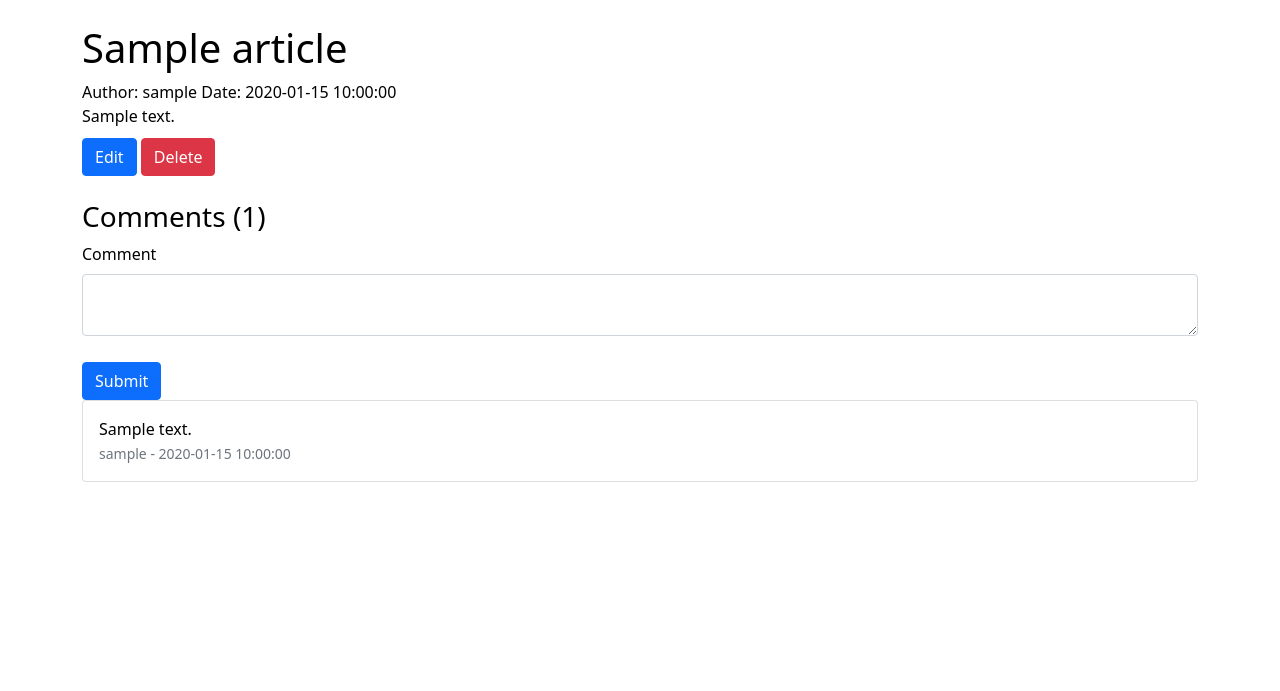
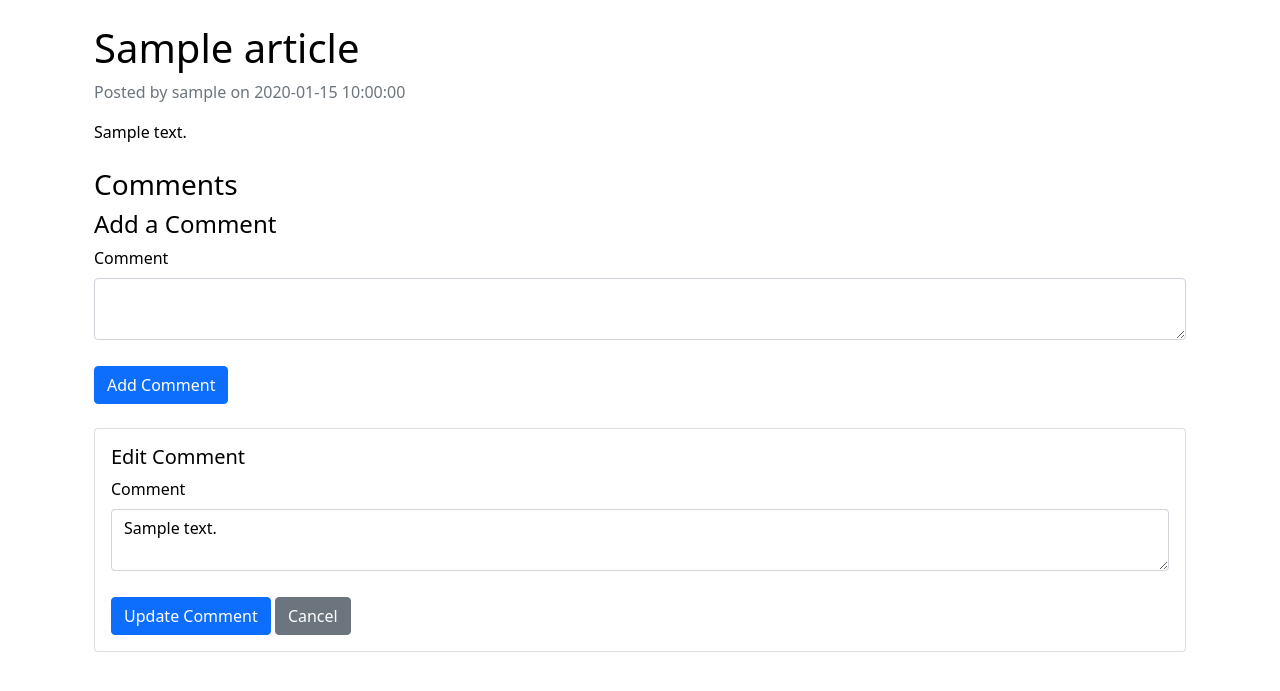
Before and after one commit to discipleartem/flask_blog, a Flask app: page /article/1?edit_comment_id=1 in a window 1280 px wide. Shown: the part 56-747 px from the top of the page. Run offline with Flask 3, Linux system fonts and the light colour scheme; a user stored in the database is signed in; tables that the repository leaves empty hold one stand-in row (values such as "Sample post"); some libraries are stand-ins or nearby versions.

Commit message:
Реализация функциональности редактирования и удаления комментариев
добавляет возможность редактировать комментарии непосредственно на странице статьи, без перехода на отдельную страницу. Ключевые изменения:

- Добавлены методы Comment.get_by_id и update в модель Comment
- Модифицирован article_routes.py для поддержки встроенного редактирования комментариев
- Обновлен comment_routes.py с функциональностью редактирования и удаления
- Переработан шаблон просмотра статьи для отображения форм редактирования на месте
- Добавлена защита CSRF с использованием Flask-WTF CSRFProtect
- Улучшен пользовательский интерфейс управления комментариями с кнопками редактирования/удаления
- Разделены формы нового комментария и редактирования для предотвращения конфликтов данных

```diff
--- a/app/models/comment.py
+++ b/app/models/comment.py
@@ -26,6 +26,13 @@ class Comment:
         return [Comment(**dict(comment)) for comment in comments]
 
     @staticmethod
+    def get_by_id(article_id, comment_id):
+        """Получение комментария по ID"""
+        db = get_db()
+        comment = db.execute('SELECT * FROM comments WHERE id = ? AND article_id = ?', (comment_id, article_id)).fetchone()
+        return Comment(**dict(comment)) if comment else None
+
+    @staticmethod
     def create(content, article_id, user_id):
         """Создание нового комментария"""
         db = get_db()
@@ -36,6 +43,15 @@ class Comment:
         db.commit()
         return cursor.lastrowid
 
+    def update(self, content):
+        """Обновление комментария"""
+        db = get_db()
+        db.execute(
+            'UPDATE comments SET content = ? WHERE id = ? AND article_id = ?',
+            (content, self.id, self.article_id)
+        )
+        db.commit()
+
     def delete(self):
         """Удаление комментария"""
         db = get_db()
--- a/app/routes/article_routes.py
+++ b/app/routes/article_routes.py
@@ -1,4 +1,4 @@
-from flask import Blueprint, render_template, redirect, url_for, flash
+from flask import Blueprint, render_template, redirect, url_for, flash, request
 from flask_login import login_required, current_user
 from werkzeug.exceptions import abort
 
@@ -21,18 +21,35 @@ def list_articles():
     articles = Article.get_all()
     return render_template('articles/list.html', articles=articles)
 
-@bp.route('/article/<int:article_id>')
+
+
+@bp.route('/article/<int:article_id>', methods=['GET'])
 def view_article(article_id):
-    """
-    Просмотр отдельной статьи
-    Также отображает форму комментариев и список существующих комментариев
-    """
     article = Article.get_by_id(article_id)
-    if article is None:
-        abort(404)  # Возвращаем 404, если статья не найдена
-    form = CommentForm()
+    if not article:
+        flash('Article not found.', 'danger')
+        return redirect(url_for('articles.list_articles'))
+
     comments = Comment.get_by_article_id(article_id)
-    return render_template('articles/view.html', article=article, comments=comments, form=form)
+    new_comment_form = CommentForm()  # Форма для нового комментария
+    edit_comment_form = None  # По умолчанию форма редактирования не нужна
+
+
+    # Если есть параметр edit_comment_id, значит пользователь хочет редактировать комментарий
+    edit_comment_id = request.args.get('edit_comment_id')
+    if edit_comment_id and current_user.is_authenticated:
+        edit_comment = Comment.get_by_id(article_id, int(edit_comment_id))
+        if edit_comment and edit_comment.user_id == current_user.id:
+            edit_comment_form = CommentForm()
+            edit_comment_form.content.data = edit_comment.content
+
+    return render_template('articles/view.html',
+                           article=article,
+                           comments=comments,
+                           new_comment_form=new_comment_form,
+                           edit_comment_form=edit_comment_form)
+
+
 
 @bp.route('/article/new', methods=['GET', 'POST'])
 @login_required  # Требуется аутентификация для создания статьи
@@ -44,6 +61,8 @@ def new_article():
         flash('Article created successfully!', 'success')
         return redirect(url_for('articles.list_articles'))
     return render_template('articles/form.html', form=form)
+
+
 
 @bp.route('/article/<int:article_id>/edit', methods=['GET', 'POST'])
 @login_required  # Требуется аутентификация для редактирования
@@ -67,6 +86,8 @@ def edit_article(article_id):
         return redirect(url_for('articles.view_article', article_id=article.id))
     return render_template('articles/form.html', form=form, article=article)
 
+
+
 @bp.route('/article/<int:article_id>/delete', methods=['POST'])
 @login_required  # Требуется аутентификация для удаления
 def delete_article(article_id):
--- a/app/templates/articles/view.html
+++ b/app/templates/articles/view.html
@@ -1,53 +1,76 @@
 {% extends "base.html" %}
 
+{% block title %}{{ article.title }}{% endblock %}
+
 {% block content %}
-<div class="article-container">
+<div class="container mt-4">
     <h1>{{ article.title }}</h1>
-    <div class="article-meta">
-        <span>Author: {{ article.author }}</span>
-        <span>Date: {{ article.created_at }}</span>
-    </div>
-    <div class="article-content">
+    <p class="text-muted">Posted by {{ article.author }} on {{ article.created_at }}</p>
+
+    <div class="article-content mb-4">
         {{ article.content }}
     </div>
 
-    {% if current_user.id == article.user_id %}
-    <div class="article-actions">
-        <a href="{{ url_for('articles.edit_article', article_id=article.id) }}" class="btn btn-primary">Edit</a>
-        <form action="{{ url_for('articles.delete_article', article_id=article.id) }}" method="post" class="d-inline">
-            <button type="submit" class="btn btn-danger" onclick="return confirm('Are you sure?')">Delete</button>
+    <h3>Comments</h3>
+
+    <!-- New Comment Form -->
+    {% if current_user.is_authenticated %}
+    <div class="mb-4">
+        <h4>Add a Comment</h4>
+        <form method="POST" action="{{ url_for('comments.create_comment', article_id=article.id) }}">
+            {{ new_comment_form.csrf_token }}
+            <div class="mb-3">
+                {{ new_comment_form.content.label(class="form-label") }}
+                {{ new_comment_form.content(class="form-control") }}
+            </div>
+            <button type="submit" class="btn btn-primary">Add Comment</button>
         </form>
     </div>
     {% endif %}
 
-    <div class="comments-section mt-4">
-        <h3>Comments ({{ comments|length }})</h3>
+    <!-- Comments List -->
+    <div class="comments-section">
+        {% for comment in comments %}
+        <div class="comment card mb-3" id="comment-{{ comment.id }}">
+            <div class="card-body">
+                <!-- Если это комментарий, который надо редактировать, показываем форму редактирования -->
+                {% if request.args.get('edit_comment_id')|int == comment.id and current_user.id == comment.user_id and edit_comment_form %}
+                    <h5 class="card-title">Edit Comment</h5>
+                    <form method="POST" action="{{ url_for('comments.edit_comment', article_id=article.id, comment_id=comment.id) }}">
+                        {{ edit_comment_form.csrf_token }}
+                        <div class="mb-3">
+                            {{ edit_comment_form.content.label(class="form-label") }}
+                            {{ edit_comment_form.content(class="form-control") }}
+                        </div>
+                        <button type="submit" class="btn btn-primary">Update Comment</button>
+                        <a href="{{ url_for('articles.view_article', article_id=article.id) }}" class="btn btn-secondary">Cancel</a>
+                    </form>
+                <!-- Иначе показываем содержимое комментария -->
+                {% else %}
+                    <p class="card-text">{{ comment.content }}</p>
+                    <p class="card-subtitle text-muted">
+                        Posted by {{ comment.author }} on {{ comment.created_at }}
+                    </p>
 
-        {% if current_user.is_authenticated %}
-            {% include 'comments/_form.html' %}
+                    <!-- Кнопки управления комментарием -->
+                    {% if current_user.id == comment.user_id %}
+                    <div class="mt-2">
+                        <a href="{{ url_for('articles.view_article', article_id=article.id, edit_comment_id=comment.id) }}"
+                           class="btn btn-sm btn-outline-primary">Edit</a>
+
+                        <form class="d-inline" method="POST"
+                              action="{{ url_for('comments.delete_comment', article_id=article.id, comment_id=comment.id) }}">
+                            {{ new_comment_form.csrf_token }}
+                            <button type="submit" class="btn btn-sm btn-outline-danger">Delete</button>
+                        </form>
+                    </div>
+                    {% endif %}
+                {% endif %}
+            </div>
+        </div>
         {% else %}
-            <p class="text-muted">Please <a href="{{ url_for('auth.login') }}">login</a> to leave a comment</p>
-        {% endif %}
-
-        <div class="comments-list">
-            {% if comments %}
-                {% for comment in comments %}
-                <div class="comment-item card mb-2">
-                    <div class="card-body">
-                        <div class="comment-content">{{ comment.content }}</div>
-                        <div class="comment-meta text-muted">
-                            <small>
-                                {{ comment.author }} -
-                                {{ comment.created_at }}
-                            </small>
-                        </div>
-                    </div>
-                </div>
-                {% endfor %}
-            {% else %}
-                <p class="text-muted">No comments yet</p>
-            {% endif %}
-        </div>
+        <p>No comments yet.</p>
+        {% endfor %}
     </div>
 </div>
 {% endblock %}
--- a/app/templates/comments/_form.html
+++ b/app/templates/comments/_form.html
@@ -1,8 +1,26 @@
-<form method="POST" action="{{ url_for('comments.manage_comments', article_id=article.id) }}">
-    {{ form.hidden_tag() }}
-    <div class="mb-3">
-        {{ form.content.label(class="form-label") }}
-        {{ form.content(class="form-control") }}
-    </div>
-    {{ form.submit(class="btn btn-primary") }}
+<form method="POST" action="{% if comment %}
+                                {{ url_for('comments.edit_comment', article_id=article.id, comment_id=comment.id) }}
+                            {% else %}
+                                {{ url_for('comments.create_comment', article_id=article.id) }}
+                            {% endif %}">
+    {% if edit_form and comment %}
+        {{ edit_form.csrf_token }}
+        <div class="mb-3">
+            {{ edit_form.content.label(class="form-label") }}
+            {{ edit_form.content(class="form-control") }}
+        </div>
+    {% else %}
+        {{ new_comment_form.csrf_token }}
+        <div class="mb-3">
+            {{ new_comment_form.content.label(class="form-label") }}
+            {{ new_comment_form.content(class="form-control") }}
+        </div>
+    {% endif %}
+
+    <button type="submit" class="btn btn-primary">
+        {% if comment %}Update Comment{% else %}Add Comment{% endif %}
+    </button>
+    {% if comment %}
+        <a href="{{ url_for('articles.view_article', article_id=article.id) }}" class="btn btn-secondary">Cancel</a>
+    {% endif %}
 </form>
```
Also changed, not shown: app/__init__.py (+10 -0 lines), app/routes/comment_routes.py (+38 -2 lines), app/templates/comments/_comment.html (+13 -0 lines), app/templates/comments/section.html (added, +32 -0 lines), 1 other file.
